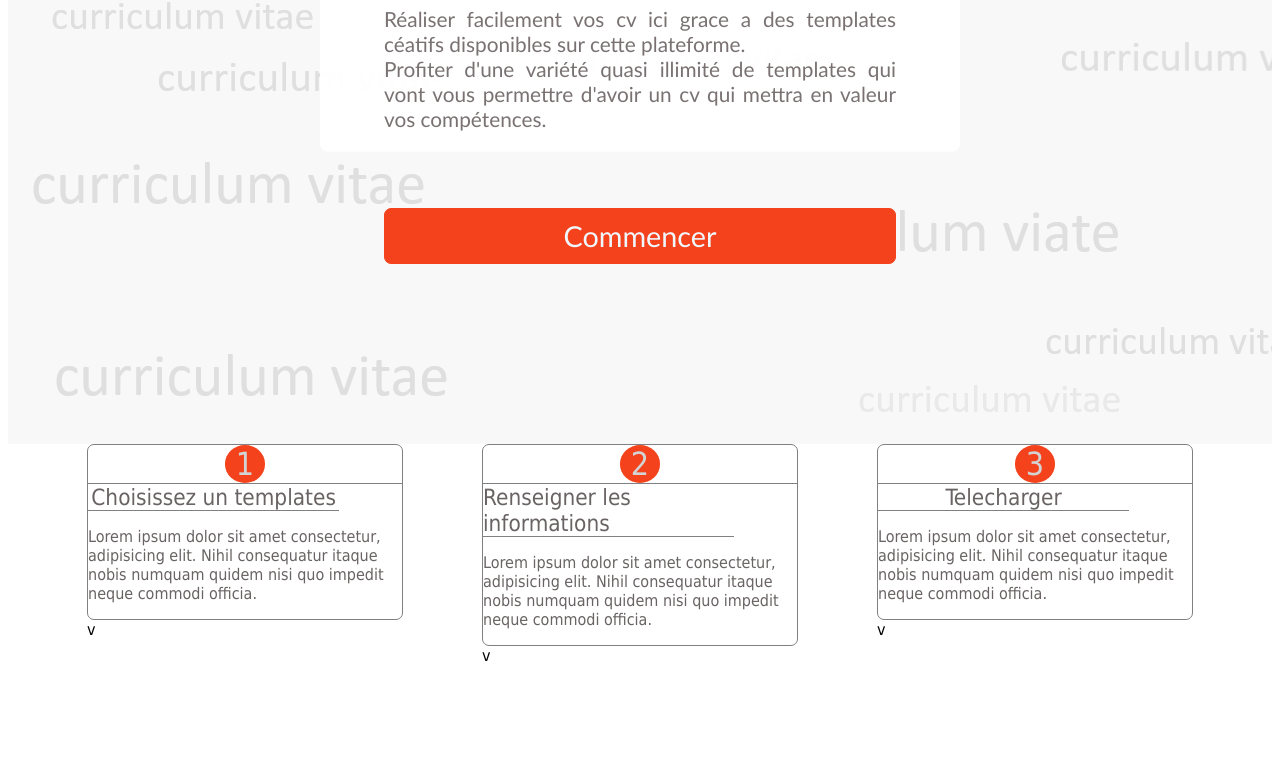
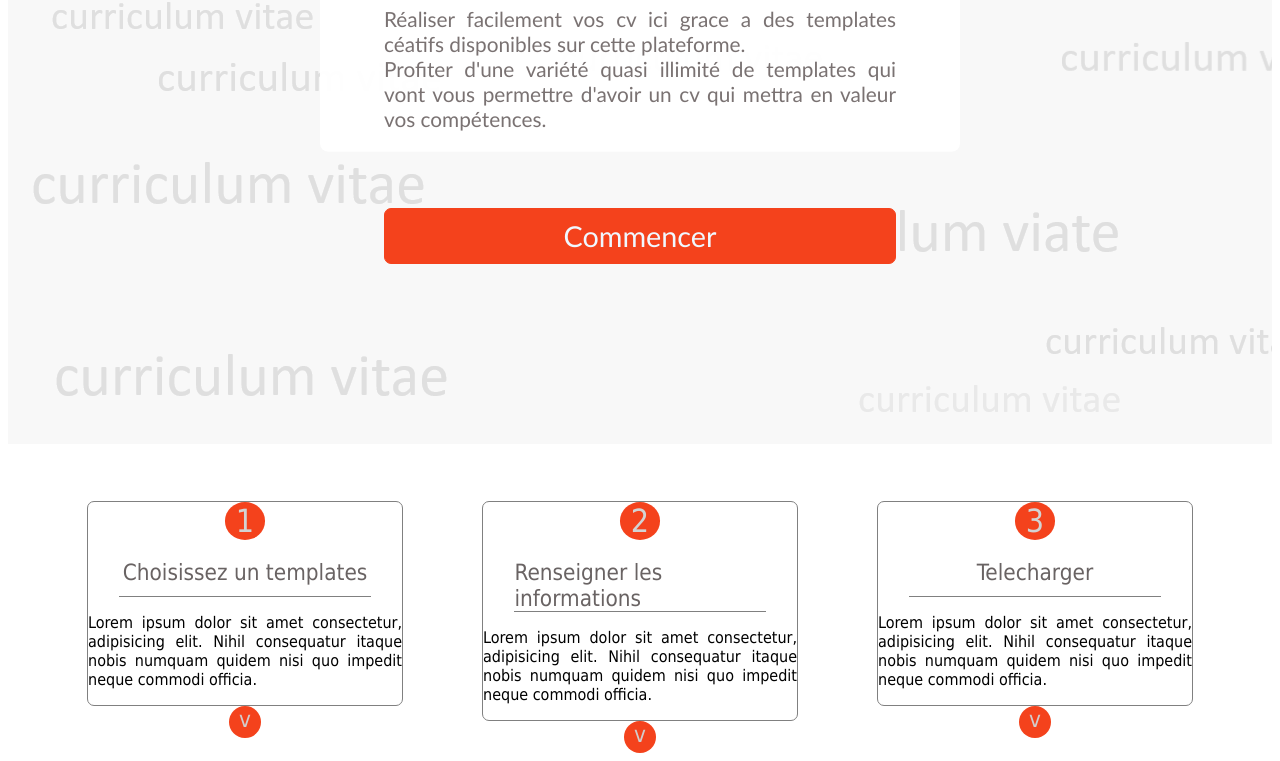
Before and after one commit to Tokomichel/ceve, a plain HTML site: page index.html in a window 1280 px wide. Shown: the part 364-1125 px from the top of the page. Before the commit the page ends 1037 px from the top, so only its background shows below. Drawn offline with Linux system fonts and the light colour scheme.

Commit message:
Progression seconde partie

```diff
--- a/style.css
+++ b/style.css
@@ -230,7 +230,6 @@ div.items .container .first
 {
     display: flex;
     justify-content: center;
-    border-bottom: 1px solid gray;
     width: 100%;
 }
 
@@ -254,7 +253,7 @@ div.items .container .first .inner span.con
 {
     display: flex;
     height: 20%;
-    /* justify-content: center; */
+    justify-content: center;
     color: rgb(105, 99, 99);
 }
 
@@ -271,5 +270,23 @@ p.texte
 {
     display: flex;
     justify-content: center;
-    color: rgb(105, 99, 99);
+    text-align: justify;
 }
+
+.between
+{
+    display: flex;
+    justify-content: center;
+    height: 4vh;
+}
+
+.between .mid-between /* cercle v*/
+{
+    width: 10%;
+    border-radius: 80%;
+    display: flex;
+    justify-content: center;
+    background-color: #F4421C;
+    font-size: 1.4em;
+    color: rgb(209, 205, 205);
+}
```
Also changed, not shown: index.html (+13 -1 lines).
